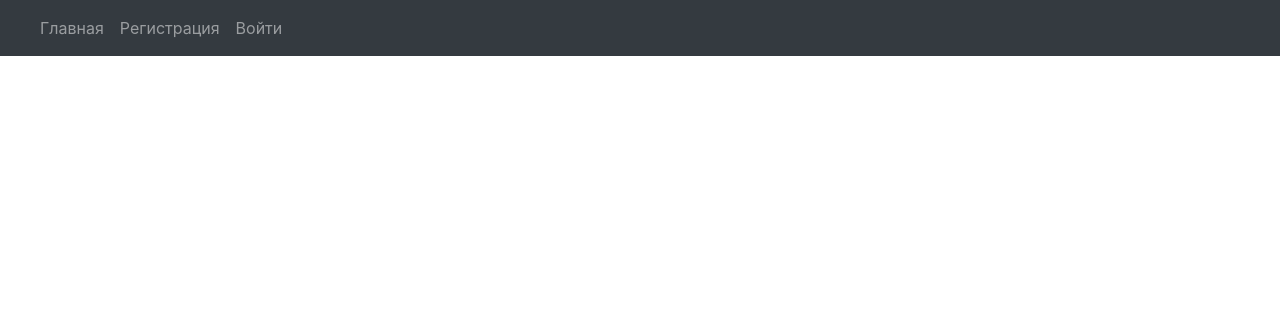
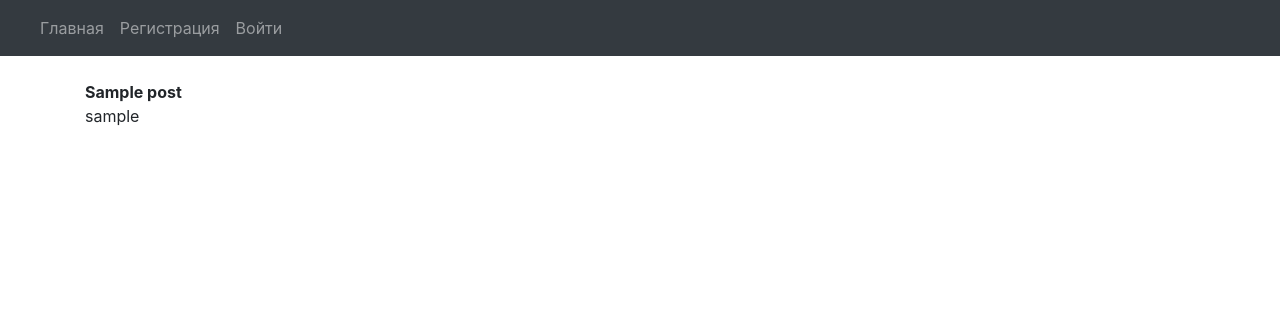
Before and after one commit to nurber/forum-test, a Symfony app: template templates/index/index.html.twig in a window 1280 px wide. Shown: the top 316 px of the page. Run offline with Twig, Linux system fonts and the light colour scheme; the template is opened without the code that fills it: most values are stand-ins (such as "Sample title", 1, 10 or a date in 2020); some libraries are stand-ins or nearby versions.

Commit message:
#1 реализовано отображения списка тем на главной странице

```diff
--- a/src/Entity/Post.php
+++ b/src/Entity/Post.php
@@ -20,7 +20,7 @@ class Post
 
     /**
      * @var User
-     * @ORM\ManyToOne(targetEntity="App\Entity\User", inversedBy="Post")
+     * @ORM\ManyToOne(targetEntity="App\Entity\User", inversedBy="posts")
      */
     private $user;
 
--- a/src/Entity/SubPost.php
+++ b/src/Entity/SubPost.php
@@ -18,7 +18,7 @@ class SubPost
 
     /**
      * @var User
-     * @ORM\ManyToOne(targetEntity="App\Entity\User", inversedBy="SubPost")
+     * @ORM\ManyToOne(targetEntity="App\Entity\User", inversedBy="subposts")
      */
     private $user;
 
--- a/templates/base.html.twig
+++ b/templates/base.html.twig
@@ -39,7 +39,14 @@
     </div>
 </nav>
 
+<div class="container pt-4">
+    <div class="row">
+        <div class="col">
+            {% block content %}{% endblock %}
+        </div>
+    </div>
 
+</div>
 
 {% block javascripts %}
     <script src="{{ asset('vendor/popper/js/popper.min.js') }}"></script>
--- a/templates/index/index.html.twig
+++ b/templates/index/index.html.twig
@@ -1,7 +1,25 @@
 {% extends 'base.html.twig' %}
 
-{% block title %}Hello IndexController!{% endblock %}
+{% block title %}Форум{% endblock %}
 
-{% block body %}
+{% block content %}
+    <div class="row">
+        <div class="col-10">
+            {% for post in posts %}
+
+                <div class="pb-4">
+                    <div>
+                        <b>{{ post.title }}</b>
+                    </div>
+                    <div>
+                        {{ post.user.username }}
+                    </div>
+                </div>
+
+            {% endfor %}
+
+
+        </div>
+    </div>
 
 {% endblock %}
```
Also changed, not shown: src/Controller/IndexController.php (+6 -1 lines), src/DataFixtures/PostFixtures.php (+8 -1 lines), src/Entity/User.php (+52 -0 lines).
